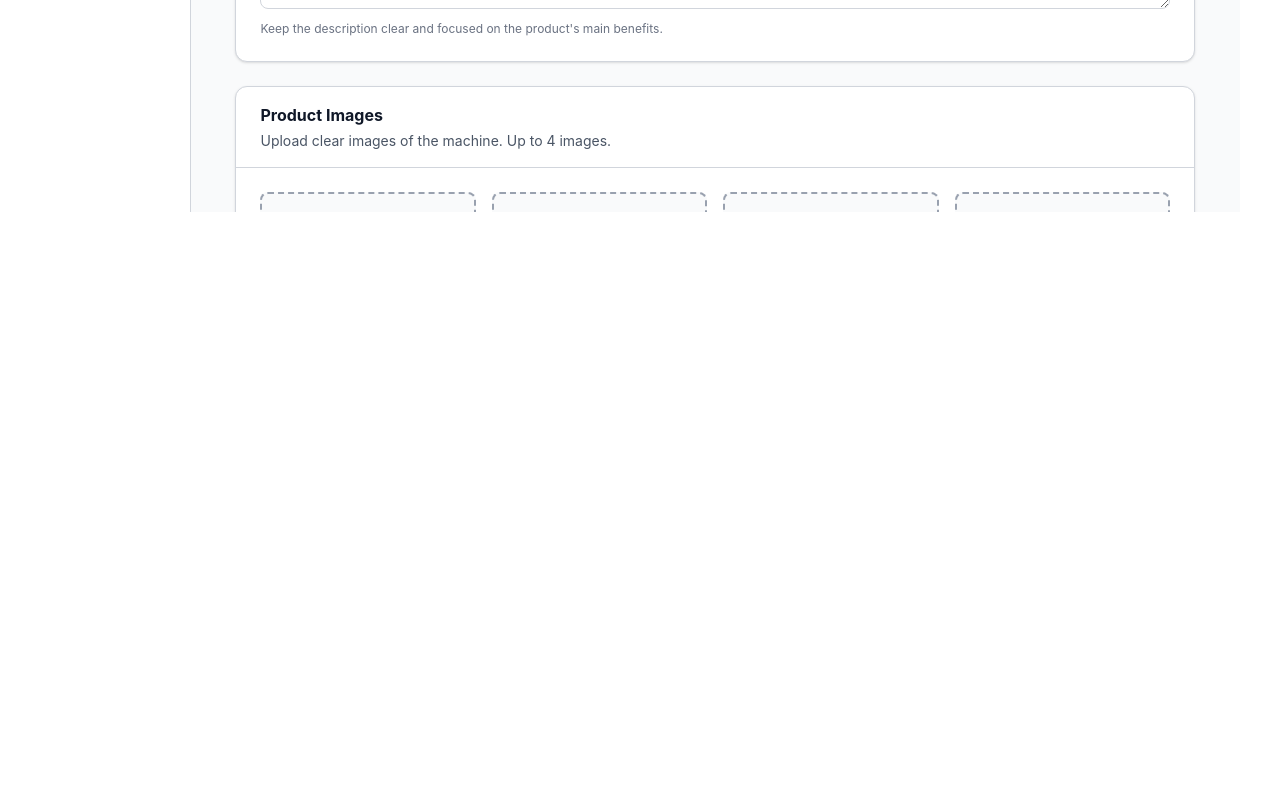
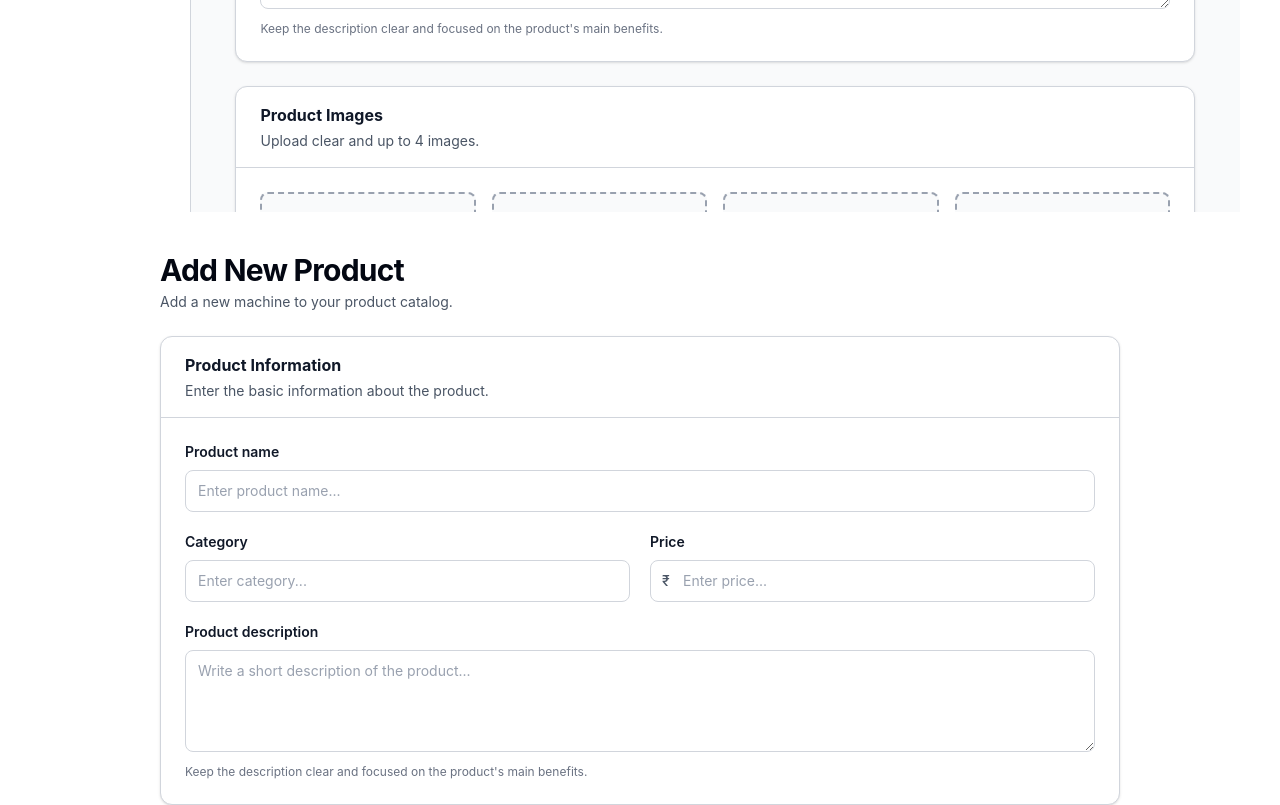
Before and after one commit to raviswamiii/Vishal-Machinery, a React (Vite) app in the folder admin/: page / in a window 1280 px wide. Shown: the part 580-1385 px from the top of the page. Before the commit the page ends 800 px from the top, so only its background shows below. Built offline with nearby package versions, Linux system fonts and the light colour scheme; no server answers.

Commit message:
improvedAdminDashboardsUI

```diff
--- a/admin/src/App.tsx
+++ b/admin/src/App.tsx
@@ -13,7 +13,7 @@ export const App = () => {
       <ToastContainer />
       <Dashboard />
       <Routes>
-        <Route path="/addItem" element={<AddItem />} />
+        <Route path="/" element={<AddItem />} />
         <Route path="/listItems" element={<ListItems />} />
       </Routes>
     </div>
--- a/admin/src/components/AddItem.tsx
+++ b/admin/src/components/AddItem.tsx
@@ -41,10 +41,6 @@ export const AddItem = () => {
     },
   ]);
 
-  // --------------------------------
-  // Product Information
-  // --------------------------------
-
   const addProductInfo = () => {
     setProductInfo([
       ...productInfo,
@@ -58,7 +54,7 @@ export const AddItem = () => {
   const updateProductInfo = (
     index: number,
     field: "label" | "value",
-    value: string
+    value: string,
   ) => {
     const updated = [...productInfo];
 
@@ -74,10 +70,6 @@ export const AddItem = () => {
     setProductInfo(productInfo.filter((_, i) => i !== index));
   };
 
-  // --------------------------------
-  // Additional Product Information
-  // --------------------------------
-
   const addProductInfo2 = () => {
     setProductInfo2([
       ...productInfo2,
@@ -91,7 +83,7 @@ export const AddItem = () => {
   const updateProductInfo2 = (
     index: number,
     field: "label" | "value",
-    value: string
+    value: string,
   ) => {
     const updated = [...productInfo2];
 
@@ -106,10 +98,6 @@ export const AddItem = () => {
   const removeProductInfo2 = (index: number) => {
     setProductInfo2(productInfo2.filter((_, i) => i !== index));
   };
-
-  // --------------------------------
-  // Reset Form
-  // --------------------------------
 
   const resetForm = () => {
     setName("");
@@ -137,13 +125,7 @@ export const AddItem = () => {
     ]);
   };
 
-  // --------------------------------
-  // Submit
-  // --------------------------------
-
-  const onSubmitHandler = async (e: {
-    preventDefault: () => void;
-  }) => {
+  const onSubmitHandler = async (e: { preventDefault: () => void }) => {
     e.preventDefault();
 
     if (isLoading) return;
@@ -161,21 +143,15 @@ export const AddItem = () => {
       formData.append(
         "productInfo",
         JSON.stringify(
-          productInfo.filter(
-            (item) =>
-              item.label.trim() || item.value.trim()
-          )
-        )
+          productInfo.filter((item) => item.label.trim() || item.value.trim()),
+        ),
       );
 
       formData.append(
         "productInfo2",
         JSON.stringify(
-          productInfo2.filter(
-            (item) =>
-              item.label.trim() || item.value.trim()
-          )
-        )
+          productInfo2.filter((item) => item.label.trim() || item.value.trim()),
+        ),
       );
 
       if (image1) {
@@ -196,7 +172,7 @@ export const AddItem = () => {
 
       const response = await axios.post(
         backendUrl + "/api/products/add",
-        formData
+        formData,
       );
 
       if (response.data.success) {
@@ -207,10 +183,7 @@ export const AddItem = () => {
       console.log(error);
 
       if (axios.isAxiosError(error)) {
-        toast.error(
-          error.response?.data?.message ||
-            "Something went wrong"
-        );
+        toast.error(error.response?.data?.message || "Something went wrong");
       } else if (error instanceof Error) {
         toast.error(error.message);
       } else {
@@ -221,10 +194,6 @@ export const AddItem = () => {
     }
   };
 
-  // --------------------------------
-  // Image Upload Component
-  // --------------------------------
-
   const ImageUpload = ({
     id,
     image,
@@ -233,9 +202,7 @@ export const AddItem = () => {
   }: {
     id: string;
     image: File | null;
-    setImage: React.Dispatch<
-      React.SetStateAction<File | null>
-    >;
+    setImage: React.Dispatch<React.SetStateAction<File | null>>;
     label: string;
   }) => {
     return (
@@ -244,29 +211,18 @@ export const AddItem = () => {
         className="group relative aspect-square w-full cursor-pointer overflow-hidden rounded-lg border-2 border-dashed border-gray-400 bg-gray-50 transition hover:border-yellow-400 hover:bg-yellow-50"
       >
         <img
-          src={
-            image
-              ? URL.createObjectURL(image)
-              : upload_area
-          }
+          src={image ? URL.createObjectURL(image) : upload_area}
           alt=""
           className={`h-full w-full ${
-            image
-              ? "object-cover"
-              : "object-contain p-8 opacity-60"
+            image ? "object-cover" : "object-contain p-8 opacity-60"
           }`}
         />
 
         {!image && (
           <div className="absolute inset-0 flex flex-col items-center justify-center gap-2">
-            <ImagePlus
-              size={22}
-              className="text-gray-500"
-            />
+            <ImagePlus size={22} className="text-gray-500" />
 
-            <span className="text-xs font-semibold text-gray-600">
-              {label}
-            </span>
+            <span className="text-xs font-semibold text-gray-600">{label}</span>
           </div>
         )}
 
@@ -281,19 +237,11 @@ export const AddItem = () => {
           type="file"
           accept="image/*"
           hidden
-          onChange={(e) =>
-            setImage(
-              e.target.files?.[0] || null
-            )
-          }
+          onChange={(e) => setImage(e.target.files?.[0] || null)}
         />
       </label>
     );
   };
-
-  // --------------------------------
-  // Specification Table
-  // --------------------------------
 
   const SpecificationTable = ({
     data,
@@ -303,11 +251,7 @@ export const AddItem = () => {
   }: {
     data: ProductInfo[];
     onAdd: () => void;
-    onUpdate: (
-      index: number,
-      field: "label" | "value",
-      value: string
-    ) => void;
+    onUpdate: (index: number, field: "label" | "value", value: string) => void;
     onRemove: (index: number) => void;
   }) => {
     return (
@@ -334,15 +278,9 @@ export const AddItem = () => {
 
                 <input
                   type="text"
-                  placeholder="e.g. Capacity"
+                  placeholder="Enter specification..."
                   value={info.label}
-                  onChange={(e) =>
-                    onUpdate(
-                      index,
-                      "label",
-                      e.target.value
-                    )
-                  }
+                  onChange={(e) => onUpdate(index, "label", e.target.value)}
                   className="w-full rounded-md border border-gray-300 bg-white px-3 py-2.5 text-sm text-gray-900 outline-none transition placeholder:text-gray-400 focus:border-yellow-400 focus:ring-2 focus:ring-yellow-400/20"
                 />
               </div>
@@ -355,15 +293,9 @@ export const AddItem = () => {
 
                 <input
                   type="text"
-                  placeholder="e.g. 1000 Pouch/Hour"
+                  placeholder="Enter value..."
                   value={info.value}
-                  onChange={(e) =>
-                    onUpdate(
-                      index,
-                      "value",
-                      e.target.value
-                    )
-                  }
+                  onChange={(e) => onUpdate(index, "value", e.target.value)}
                   className="w-full rounded-md border border-gray-300 bg-white px-3 py-2.5 text-sm text-gray-900 outline-none transition placeholder:text-gray-400 focus:border-yellow-400 focus:ring-2 focus:ring-yellow-400/20"
                 />
               </div>
@@ -391,7 +323,6 @@ export const AddItem = () => {
             <span className="flex h-6 w-6 items-center justify-center rounded-full border border-gray-400 bg-white">
               <Plus size={14} />
             </span>
-
             Add specification
           </button>
         </div>
@@ -404,10 +335,6 @@ export const AddItem = () => {
       onSubmit={onSubmitHandler}
       className="mx-auto w-full max-w-5xl space-y-6 p-4 pb-20 sm:p-6 md:p-8"
     >
-      {/* -------------------------------- */}
-      {/* Page Header */}
-      {/* -------------------------------- */}
-
       <div>
         <h1 className="text-2xl font-bold tracking-tight text-gray-950 md:text-3xl">
           Add New Product
@@ -417,10 +344,6 @@ export const AddItem = () => {
           Add a new machine to your product catalog.
         </p>
       </div>
-
-      {/* -------------------------------- */}
-      {/* Product Information */}
-      {/* -------------------------------- */}
 
       <section className="rounded-xl border border-gray-300 bg-white shadow-sm">
         <div className="border-b border-gray-300 px-5 py-4 md:px-6">
@@ -443,10 +366,8 @@ export const AddItem = () => {
             <input
               type="text"
               value={name}
-              onChange={(e) =>
-                setName(e.target.value)
-              }
-              placeholder="e.g. Semi Automatic Pouch Packing Machine"
+              onChange={(e) => setName(e.target.value)}
+              placeholder="Enter product name..."
               required
               className="w-full rounded-lg border border-gray-300 bg-white px-3 py-2.5 text-sm text-gray-900 outline-none transition placeholder:text-gray-400 focus:border-yellow-400 focus:ring-2 focus:ring-yellow-400/20"
             />
@@ -461,10 +382,8 @@ export const AddItem = () => {
             <input
               type="text"
               value={category}
-              onChange={(e) =>
-                setCategory(e.target.value)
-              }
-              placeholder="e.g. Pouch Packing Machine"
+              onChange={(e) => setCategory(e.target.value)}
+              placeholder="Enter category..."
               required
               className="w-full rounded-lg border border-gray-300 bg-white px-3 py-2.5 text-sm text-gray-900 outline-none transition placeholder:text-gray-400 focus:border-yellow-400 focus:ring-2 focus:ring-yellow-400/20"
             />
@@ -485,10 +404,8 @@ export const AddItem = () => {
                 type="number"
                 min="0"
                 value={price}
-                onChange={(e) =>
-                  setPrice(e.target.value)
-                }
-                placeholder="390000"
+                onChange={(e) => setPrice(e.target.value)}
+                placeholder="Enter price..."
                 required
                 className="w-full rounded-lg border border-gray-300 bg-white py-2.5 pl-8 pr-3 text-sm text-gray-900 outline-none transition placeholder:text-gray-400 focus:border-yellow-400 focus:ring-2 focus:ring-yellow-400/20"
               />
@@ -503,9 +420,7 @@ export const AddItem = () => {
 
             <textarea
               value={description}
-              onChange={(e) =>
-                setDescription(e.target.value)
-              }
+              onChange={(e) => setDescription(e.target.value)}
               placeholder="Write a short description of the product..."
               rows={4}
               required
@@ -513,26 +428,19 @@ export const AddItem = () => {
             />
 
             <p className="mt-1.5 text-xs text-gray-500">
-              Keep the description clear and focused on the
-              product's main benefits.
+              Keep the description clear and focused on the product's main
+              benefits.
             </p>
           </div>
         </div>
       </section>
 
-      {/* -------------------------------- */}
-      {/* Product Images */}
-      {/* -------------------------------- */}
-
       <section className="rounded-xl border border-gray-300 bg-white shadow-sm">
         <div className="border-b border-gray-300 px-5 py-4 md:px-6">
-          <h2 className="text-base font-bold text-gray-900">
-            Product Images
-          </h2>
+          <h2 className="text-base font-bold text-gray-900">Product Images</h2>
 
           <p className="mt-1 text-sm text-gray-600">
-            Upload clear images of the machine. Up to 4
-            images.
+            Upload clear and up to 4 images.
           </p>
         </div>
 
@@ -568,15 +476,10 @@ export const AddItem = () => {
           </div>
 
           <p className="mt-3 text-xs text-gray-500">
-            Recommended: high-quality JPG, PNG or WebP
-            images.
+            Recommended: high-quality JPG, PNG or WebP images.
           </p>
         </div>
       </section>
-
-      {/* -------------------------------- */}
-      {/* Product Specifications */}
-      {/* -------------------------------- */}
 
       <section className="rounded-xl border border-gray-300 bg-white shadow-sm">
         <div className="border-b border-gray-300 px-5 py-4 md:px-6">
@@ -585,8 +488,7 @@ export const AddItem = () => {
           </h2>
 
           <p className="mt-1 text-sm text-gray-600">
-            Add technical specifications customers can see
-            on the product page.
+            Add technical specifications customers can see on the product page.
           </p>
         </div>
 
@@ -600,10 +502,6 @@ export const AddItem = () => {
         </div>
       </section>
 
-      {/* -------------------------------- */}
-      {/* Additional Specifications */}
-      {/* -------------------------------- */}
-
       <section className="rounded-xl border border-gray-300 bg-white shadow-sm">
         <div className="border-b border-gray-300 px-5 py-4 md:px-6">
           <h2 className="text-base font-bold text-gray-900">
@@ -611,8 +509,7 @@ export const AddItem = () => {
           </h2>
 
           <p className="mt-1 text-sm text-gray-600">
-            Add any additional product details that don't
-            fit above.
+            Add any additional product details that don't fit above.
           </p>
         </div>
 
@@ -625,10 +522,6 @@ export const AddItem = () => {
           />
         </div>
       </section>
-
-      {/* -------------------------------- */}
-      {/* Actions */}
-      {/* -------------------------------- */}
 
       <div className="flex flex-col-reverse gap-3 border-t border-gray-300 pt-5 sm:flex-row sm:items-center sm:justify-end">
         <button
```
